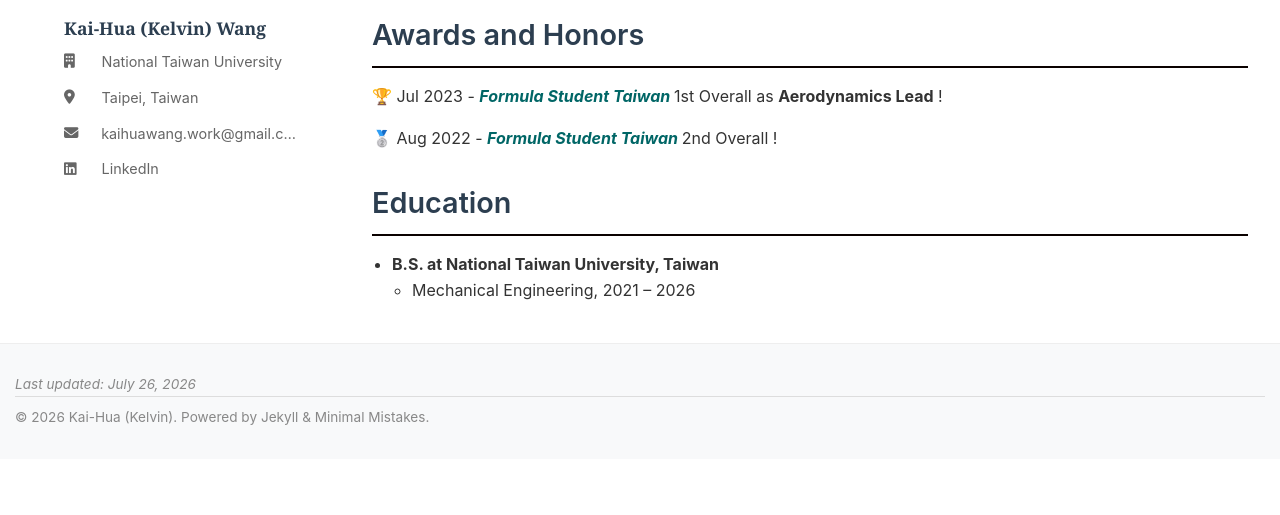
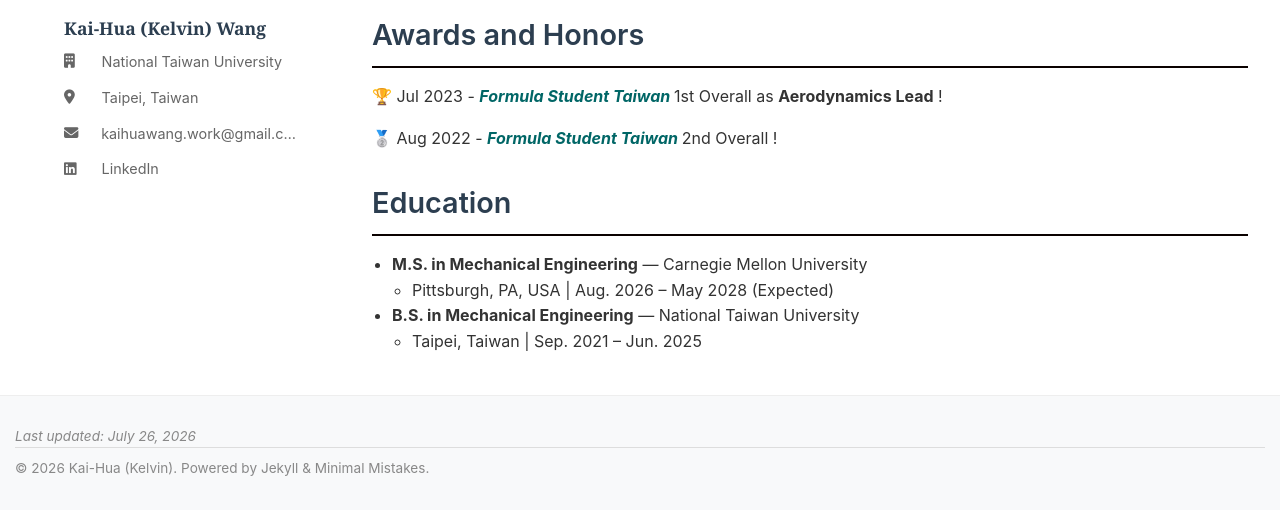
Before and after one commit to Kelvin1106/Kelvin1106.github.io, a Jekyll site: the page built from pages/home.md, in a window 1280 px wide, cut to the strip 363-878 px from the top of the page. Built offline with Jekyll 4.4.1, drawn with Linux system fonts in a browser that asks for light colours.

Commit message:
Update home.md

```diff
--- a/pages/home.md
+++ b/pages/home.md
@@ -273,11 +273,17 @@ ul {
             <h3 class="experience-section-title">Education</h3>
             <ul>
                 <li>
-                    <strong>B.S. at National Taiwan University, Taiwan</strong>
-                    <ul>
-                        <li>Mechanical Engineering, 2021 – 2026 </li>
-                    </ul>
-                </li>
+                    <strong>M.S. in Mechanical Engineering</strong> — Carnegie Mellon University
+                 <ul>
+                      <li>Pittsburgh, PA, USA | Aug. 2026 – May 2028 (Expected)</li>
+                 </ul>
+                 </li>
+                 <li>
+                      <strong>B.S. in Mechanical Engineering</strong> — National Taiwan University
+                 <ul>
+                      <li>Taipei, Taiwan | Sep. 2021 – Jun. 2025</li>
+                   </ul>
+                  </li>
             </ul>
         </section>
         </div>
```
